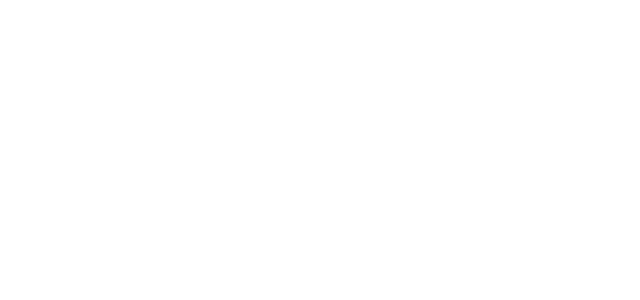
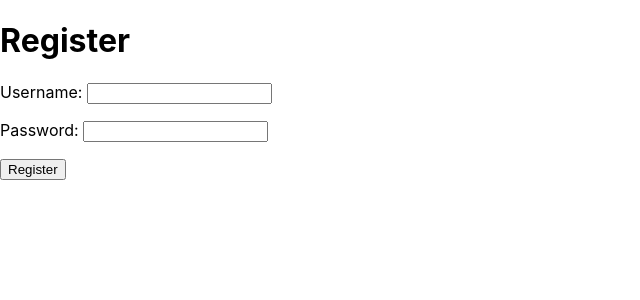
Before and after one commit to WeirdyBenji/testing-strategy, a React (Create React App) app in the folder front/: page /register in a window 1280 px wide. Before the commit this address had no page. Shown: the top 300 px of the page, without its empty margins (0-640 px from the left). Built offline with nearby package versions, Linux system fonts and the light colour scheme.

Commit message:
[ADD] Register page

```diff
--- a/front/src/App.js
+++ b/front/src/App.js
@@ -1,4 +1,5 @@
 import Login    from "./Login/Login";
+import Register from "./Register/Register";
 import "./App.css";
 
 import { BrowserRouter, Routes, Route } from "react-router-dom";
@@ -8,6 +9,7 @@
     <BrowserRouter>
       <Routes>
         <Route path="login" element={<Login />} />
+        <Route path="register" element={<Register />} />
       </Routes>
     </BrowserRouter>
   );
--- /dev/null
+++ b/front/src/Register/Register.jsx
@@ -0,0 +1,43 @@
+import { Component } from "react";
+import './Register.css';
+
+class Register extends Component {
+  constructor(props) {
+    super(props);
+    this.state = {
+      user: '',
+      password: '',
+    };
+
+    this.handleUser      = this.handleUser.bind(this);
+    this.handlePasswd    = this.handlePasswd.bind(this);
+    this.register        = this.register.bind(this);
+  }
+
+  register() {
+    console.log(this.state);
+  }
+
+  handlePasswd(event) {
+    this.setState({password: event.target.value});
+  }
+
+  handleUser(event) {
+    this.setState({user: event.target.value});
+  }
+
+  render() {
+    return (
+      <div>
+        <h1>Register</h1>
+        <form onSubmit={this.register}>
+          <p>Username: <input type="text" value={this.state.user} onChange={this.handleUser} /></p>
+          <p>Password: <input type="password" value={this.state.password} onChange={this.handlePasswd} /></p>
+          <button type="submit" value="Submit" >Register</button>
+        </form>
+      </div>
+    );
+  }
+}
+
+export default Register;
```
Also changed, not shown: front/src/Register/Register.css (added).
